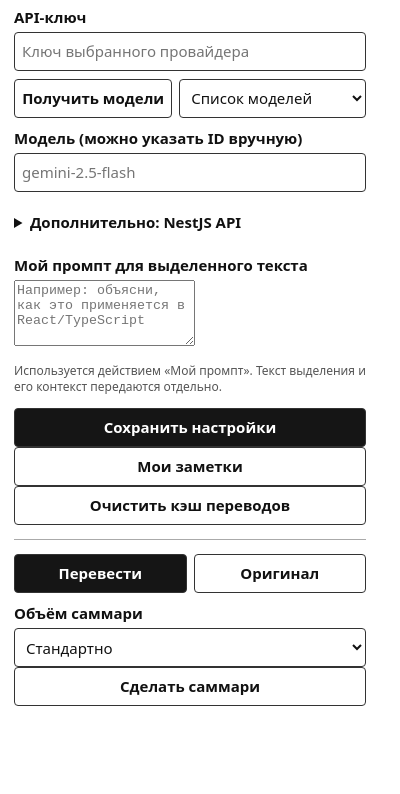
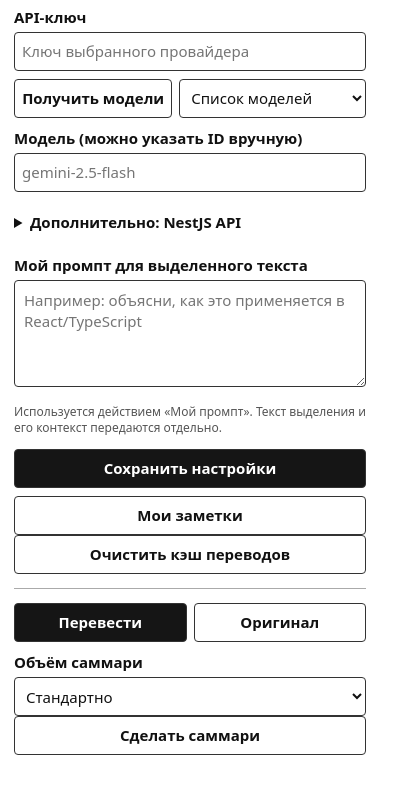
Before and after one commit to 620474/firefox-translater, a browser extension: page popup.html in a window 400 px wide. Shown: the part 120-914 px from the top of the page. Before the commit the page ends 869 px from the top, so only its background shows below. Drawn offline with Linux system fonts and the light colour scheme.

Commit message:
style(settings): E-Ink friendly multiline prompt input

```diff
--- a/popup.css
+++ b/popup.css
@@ -20,3 +20,8 @@ label.checkbox { font-weight: 400; display: flex; align-items: center; gap: 8px;
 .hint { font-size: 12px; color: #555; }
 hr { border: 0; border-top: 1px solid #aaa; margin: 14px 0; }
 #status { min-height: 20px; margin: 9px 0 0; font-size: 13px; white-space: pre-wrap; }
+
+textarea { box-sizing: border-box; width:100%; padding:9px; min-height:96px;
+  background:#fff; color:#111; border:1px solid #333; border-radius:4px;
+  font:inherit; line-height:1.45; resize:vertical; }
+#notesOpen { margin-top:8px; }
```
